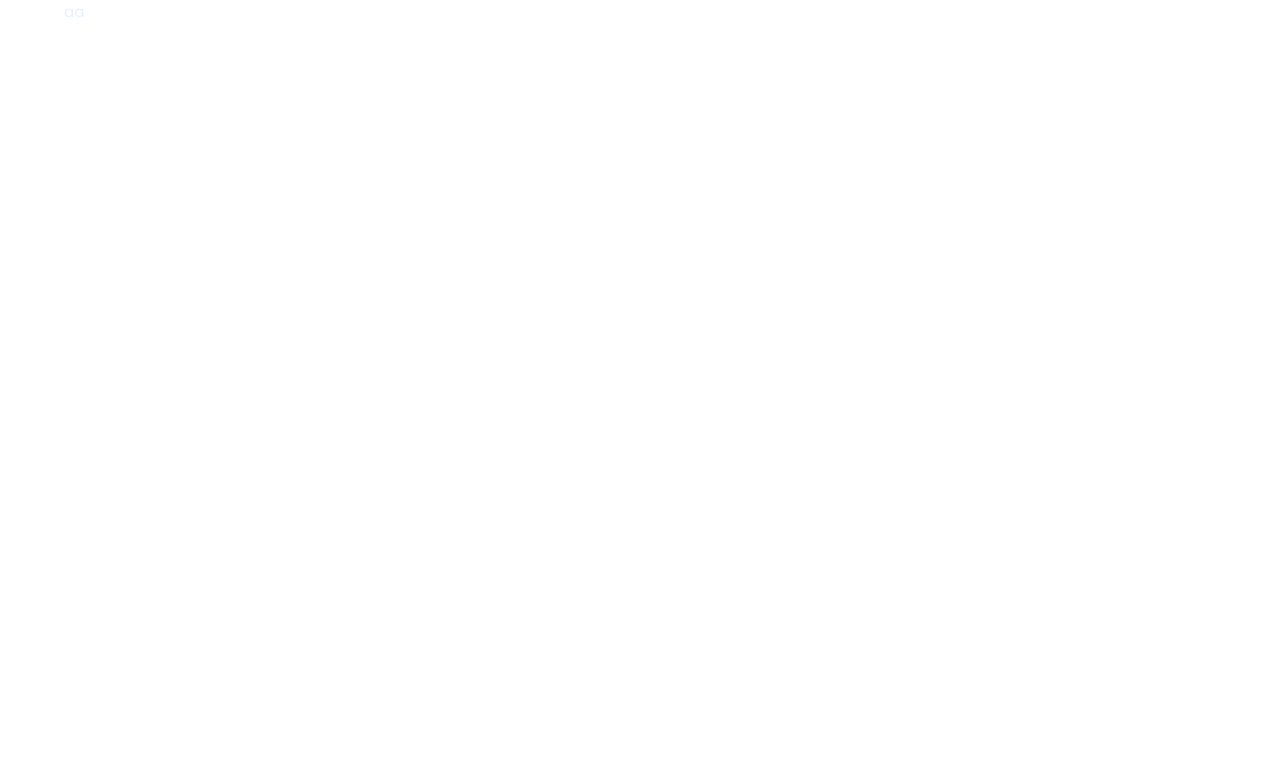
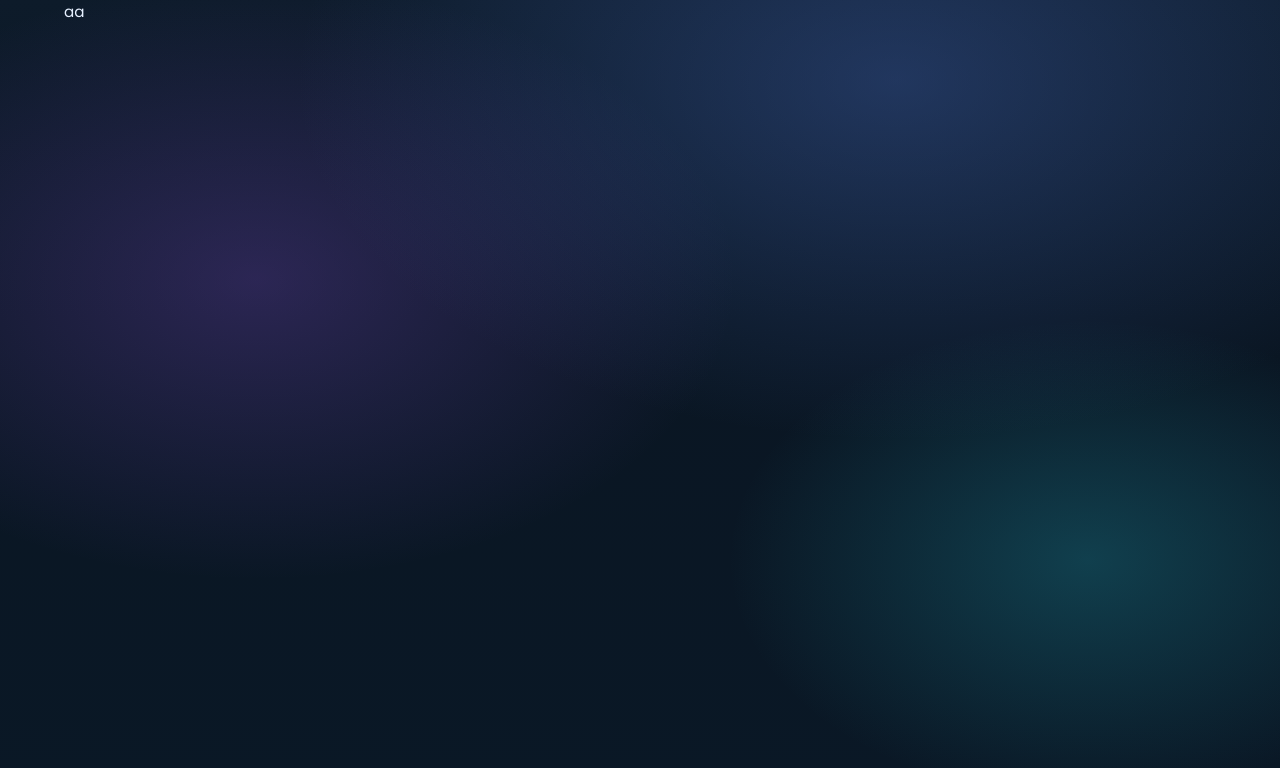
Before and after one commit to darrylemiles/portfolio, a React (Vite) app in the folder client/: page / in a window 1280 px wide. Shown: the top 768 px of the page. Built offline with nearby package versions, Linux system fonts and the light colour scheme.

Commit message:
feat: add Wrapper component for consistent layout across public routes

```diff
--- /dev/null
+++ b/client/src/layout/Wrapper.tsx
@@ -0,0 +1,16 @@
+import { Box } from '@mui/material';
+import React from 'react'
+
+type WrapperProps = {
+  children: React.ReactNode;
+}
+
+const Wrapper: React.FC<WrapperProps> = ({ children }) => {
+  return (
+    <Box sx={{ background: theme => theme.palette.background.default, minHeight: '100dvh' }}>
+      {children}
+    </Box>
+  )
+}
+
+export default Wrapper
--- a/client/src/routes/PublicRoutes.tsx
+++ b/client/src/routes/PublicRoutes.tsx
@@ -1,6 +1,7 @@
 import { lazy } from 'react';
 
 import Loadable from '../components/Loadable';
+import Wrapper from '../layout/Wrapper';
 
 // pages
 const Home = Loadable(lazy(() => import('../pages/Home')));
@@ -11,11 +12,11 @@
   children: [
     {
       path: '/',
-      element: <Home />
+      element: <Wrapper children={<Home />} />
     },
     {
       path: '*',
-      element: <NotFound />
+      element: <Wrapper children={<NotFound />} />
     },
   ]
 };
```
